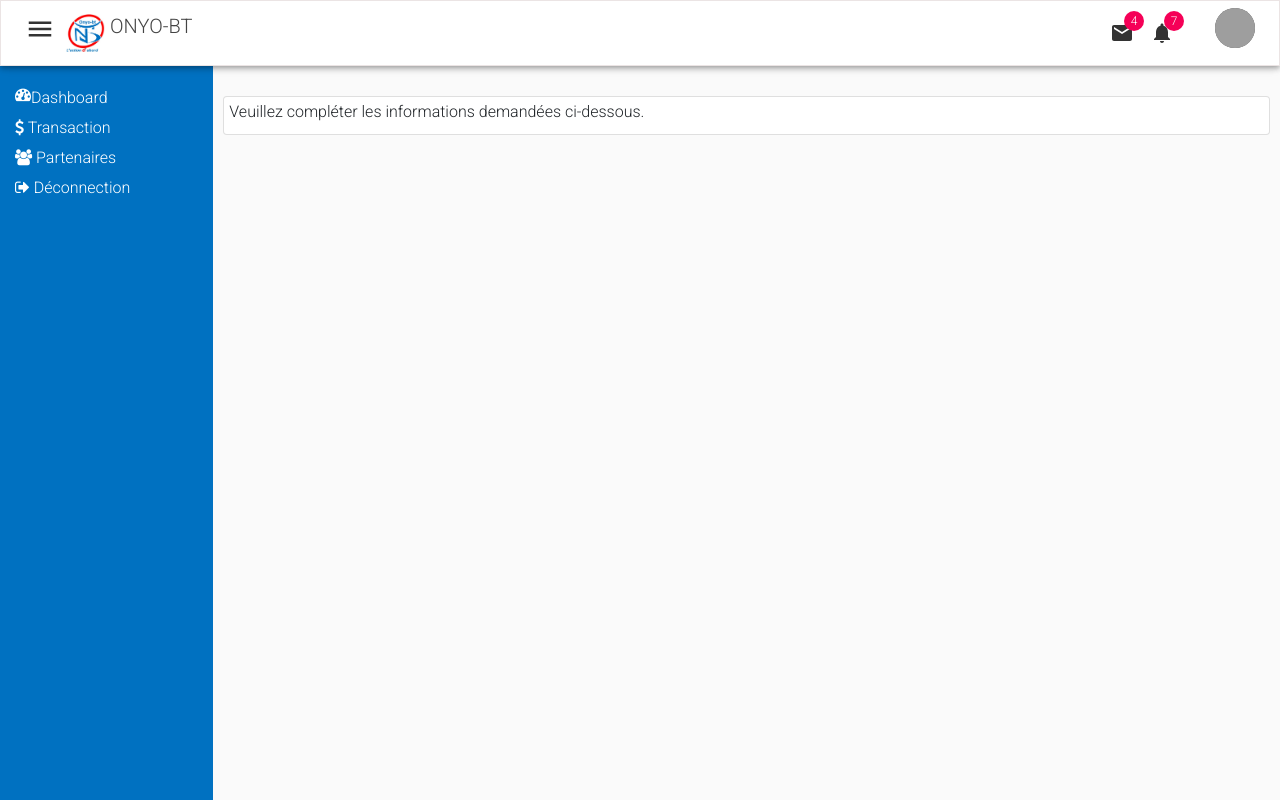
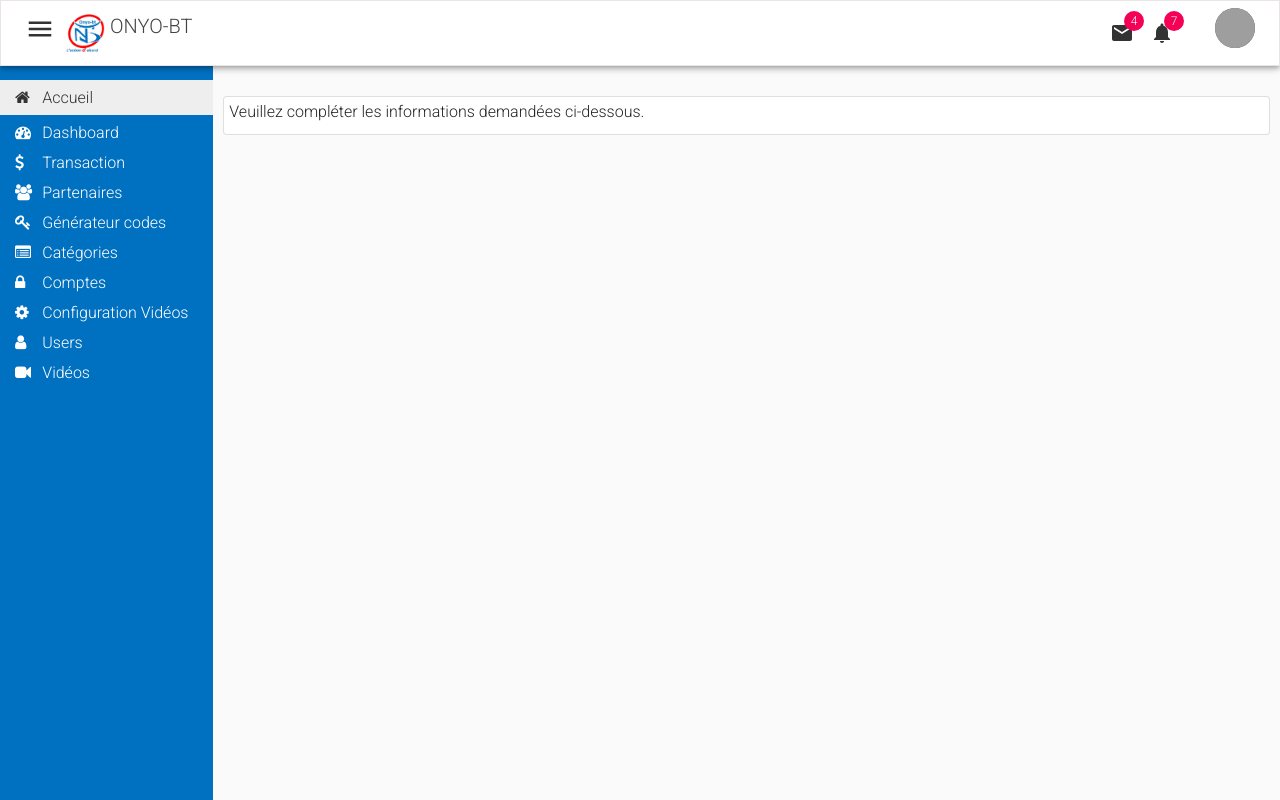
Before and after one commit to StephaneCash/AppFrondEndWebAdminTransfertONYO-BT, a React (Create React App) app: page /accueil in a window 1280 px wide. Built offline with nearby package versions, Linux system fonts and the light colour scheme; grey boxes are pictures that could not be loaded.

Commit message:
add category

```diff
--- a/src/assets/Leftbar.css
+++ b/src/assets/Leftbar.css
@@ -4,6 +4,8 @@
     height: 100vh;
     background-color: #0071c1;
     position: fixed;
+    justify-content: center;
+    align-items: center;
 }
 
 .vertical-menu a {
@@ -14,6 +16,8 @@
     padding-left: 15px;
     padding-top: 6px;
     text-decoration: none;
+    justify-content: center;
+    align-items: center;
     transition: all 0.3s ease;
 }
 
@@ -25,5 +29,18 @@
     background: #eee;
     /* Add a green color to the "active/current" link */
     color: #333 !important;
-    width: auto
+    width: auto;
+    justify-content: center;
+    align-items: center;
+    padding-bottom: 5px;
 }
+
+.menuLeft .icon {
+   width: 20px;
+}
+
+.menuLeft .text{
+    width: 100%;
+    margin-left: 10px;
+    margin-top: 0;
+}
--- a/src/components/Leftbar.jsx
+++ b/src/components/Leftbar.jsx
@@ -1,31 +1,11 @@
-import { Container, makeStyles } from "@material-ui/core";
 import { Dashboard } from "@material-ui/icons";
 import { NavLink } from "react-router-dom";
-import AttachMoneyIcon from '@mui/icons-material/AttachMoney';
-import CircleNotificationsIcon from '@mui/icons-material/CircleNotifications';
-import CoPresentIcon from '@mui/icons-material/CoPresent';
-import PeopleAltIcon from '@mui/icons-material/PeopleAlt';
-import PublicIcon from '@mui/icons-material/Public';
-import SoapIcon from '@mui/icons-material/Soap';
-import CameraIcon from '@mui/icons-material/Camera';
-import KeyboardControlKeyIcon from '@mui/icons-material/KeyboardControlKey';
-import KeyboardArrowRightIcon from '@mui/icons-material/KeyboardArrowRight';
 import '../assets/Leftbar.css';
-import SettingsIcon from '@mui/icons-material/Settings';
 import { useState, useEffect } from "react";
 
-const useStyles = makeStyles((theme) => ({
-    container: {
-        paddingTop: theme.spacing(10),
-        backgroundColor: "#efefef",
-        height: "100vh",
-        position: "fixed",
-    }
-}));
+
 
 const Leftbar = () => {
-
-    const classes = useStyles();
 
     const [showTransfet, setShowTransfert] = useState(false)
     const [changeBtn, setChangeBtn] = useState(false)
@@ -46,14 +26,72 @@ const Leftbar = () => {
     return (
         <div className="menuLeft">
             <div className="vertical-menu">
+                <NavLink to="/accueil" >
+                    <div className='d-flex'>
+                        <div className="icon"><i className="fa fa-home"></i> </div>
+                        <div className="text"> Accueil</div>
+                    </div>
+                </NavLink>
                 <NavLink to="/dashboardTransfert" >
                     <div className='d-flex'>
-                        <i className="fa fa-dashboard"></i> <span> Dashboard</span>
+                        <div className="icon"><i className="fa fa-dashboard"></i> </div>
+                        <div className="text"> Dashboard</div>
                     </div>
                 </NavLink>
-                <NavLink to="/transaction"><i className="fa fa-usd"></i>    Transaction</NavLink>
-                <NavLink to="/partenaires"> <i className="fa fa-users"></i> Partenaires</NavLink>
-                <NavLink to="/"><i className="fa fa-sign-out"></i> Déconnection</NavLink>
+                <NavLink to="/transaction">
+                    <div className='d-flex'>
+                        <div className="icon"><i className="fa fa-usd"></i></div>
+                        <div className="text">Transaction</div>
+                    </div>
+                </NavLink>
+                <NavLink to="/partenaires">
+                    <div className='d-flex'>
+                        <div className="icon"><i className="fa fa-users"></i></div>
+                        <div className="text">Partenaires</div>
+                    </div>
+                </NavLink>
+
+                <NavLink to="/ressources">
+                    <div className='d-flex'>
+                        <div className="icon"><i className="fa fa-key"></i></div>
+                        <div className="text">Générateur codes</div>
+                    </div>
+                </NavLink>
+
+                <NavLink to="/partenaires">
+                    <div className='d-flex'>
+                        <div className="icon"><i className="fa fa-list-alt"></i></div>
+                        <div className="text">Catégories</div>
+                    </div>
+                </NavLink>
+
+                <NavLink to="/partenaires">
+                    <div className='d-flex'>
+                        <div className="icon"><i className="fa fa-lock"></i></div>
+                        <div className="text">Comptes</div>
+                    </div>
+                </NavLink>
+
+                <NavLink to="/partenaires">
+                    <div className='d-flex'>
+                        <div className="icon"><i className="fa fa-cog"></i></div>
+                        <div className="text">Configuration Vidéos</div>
+                    </div>
+                </NavLink>
+
+                <NavLink to="/partenaires">
+                    <div className='d-flex'>
+                        <div className="icon"><i className="fa fa-user"></i></div>
+                        <div className="text">Users</div>
+                    </div>
+                </NavLink>
+
+                <NavLink to="/partenaires">
+                    <div className='d-flex'>
+                        <div className="icon"><i className="fa fa-video-camera"></i></div>
+                        <div className="text">Vidéos</div>
+                    </div>
+                </NavLink>
             </div>
         </div>
     );
--- a/src/dialogs/AddCode.js
+++ b/src/dialogs/AddCode.js
@@ -55,7 +55,7 @@ const AddCode = (props) => {
     }
 
     function handleSelected(e) {
-        setNbr(e.target.value)
+        setNbr(parseInt(e.target.value))
     }
 
     const classes = useStyles();
@@ -73,13 +73,13 @@ const AddCode = (props) => {
                                 </h6>
                             </div>
                             <div className="col-2">
-                                <Button
-                                    style={{ float: 'right' }}
-                                    variant="outlined"
+                                <button
+                                    style={{ float: 'right', boxShadow: 'none', border: '1px solid silver'}}
+                                    className='btn'
                                     onClick={closeModalVerif}
                                 >
                                     <Close />
-                                </Button>
+                                </button>
                             </div>
                         </div>
                     </div>
@@ -88,13 +88,7 @@ const AddCode = (props) => {
 
                     <div className="row">
                         <div className="col-6">
-                            <select className="form-control" style={{ boxShadow: 'none' }} onChange={handleSelected} >
-                                <option id="">1</option>
-                                <option id="">5</option>
-                                <option id="">10</option>
-                                <option id="">15</option>
-                                <option id="">20</option>
-                            </select>
+                            <input className="form-control" placeholder="Entrer le nombre de fois" style={{ boxShadow: 'none' }} onChange={handleSelected} />
                         </div>
                         <div className="col-6">
                             <input className=' form-control'
@@ -111,14 +105,14 @@ const AddCode = (props) => {
                         </div>
                     </div>
 
-                    <Button variant='contained'
+                    <button className="btn"
                         onClick={ajouterCode}
                         style={{
                             marginTop: '10px',
-                            backgroundColor: "#6363e0", color: 'white', width: "100%",
+                            backgroundColor: "red", color: 'white', width: "100%",
                         }}>
                         Ajouter
-                    </Button>
+                    </button>
 
                 </Modal.Body>
                 <Modal.Footer style={{ paddingRight: "30px" }}>
--- a/src/pages/Inscription.js
+++ b/src/pages/Inscription.js
@@ -14,6 +14,7 @@ function Inscription() {
     const [passRepete, setPassRepete] = useState('');
     const [password, setPassword] = useState('');
     const [error, setError] = useState({})
+    const [role, setRole] = useState('Partenaire');
 
     let navigate = useNavigate();
 
@@ -24,11 +25,15 @@ function Inscription() {
     const styleTextField = { marginBottom: '10px' }
     const ButtonStyle = { margin: '8px 0', backgroundColor: 'red', color: '#fff', boxShadow: 'none', content: 'Se connecter' }
 
+    const selectHandle = (e) => {
+        setRole(e.target.value)
+    }
+
 
     const handleSubmit = async (e) => {
 
         try {
-            const res = await axios.post('http://localhost:5000/api/users', { email, password, nom });
+            const res = await axios.post('http://localhost:5000/api/users', { email, password, nom, role });
             swal({ title: "Succès", icon: 'success', text: res.data.message });
             navigate('/');
         } catch (err) {
@@ -63,6 +68,14 @@ function Inscription() {
                         <input placeholder="Adresse email"
                             required className='form-control mt-1' onChange={(e) => setEmail(e.target.value)}
                         />
+                    </div>
+
+                    <div className='form-group'>
+                        <label>Choir le type de compte</label>
+                        <select className='form-control mt-1' onChange={selectHandle}>
+                            <option>Partenaire</option>
+                            <option>User-streaming</option>
+                        </select>
                     </div>
 
                     <div className='form-group'>
--- a/src/pages/Login.js
+++ b/src/pages/Login.js
@@ -39,8 +39,10 @@ function Login() {
       if (res.data.role === 'admin') {
         //navigate('/dashboardTransfert', { state: res.data })
         //alert('admin')
-      } else {
+      } else if (res.data.role === 'Partenaire') {
         navigate('/accueil')
+      } else if (res.data.role === 'User-streaming') {
+        alert('hh')
       }
       //console.log('RES : ', res.data);
     } catch (err) {
```
Also changed, not shown: src/pages/Ressources.js (+62 -3 lines).
